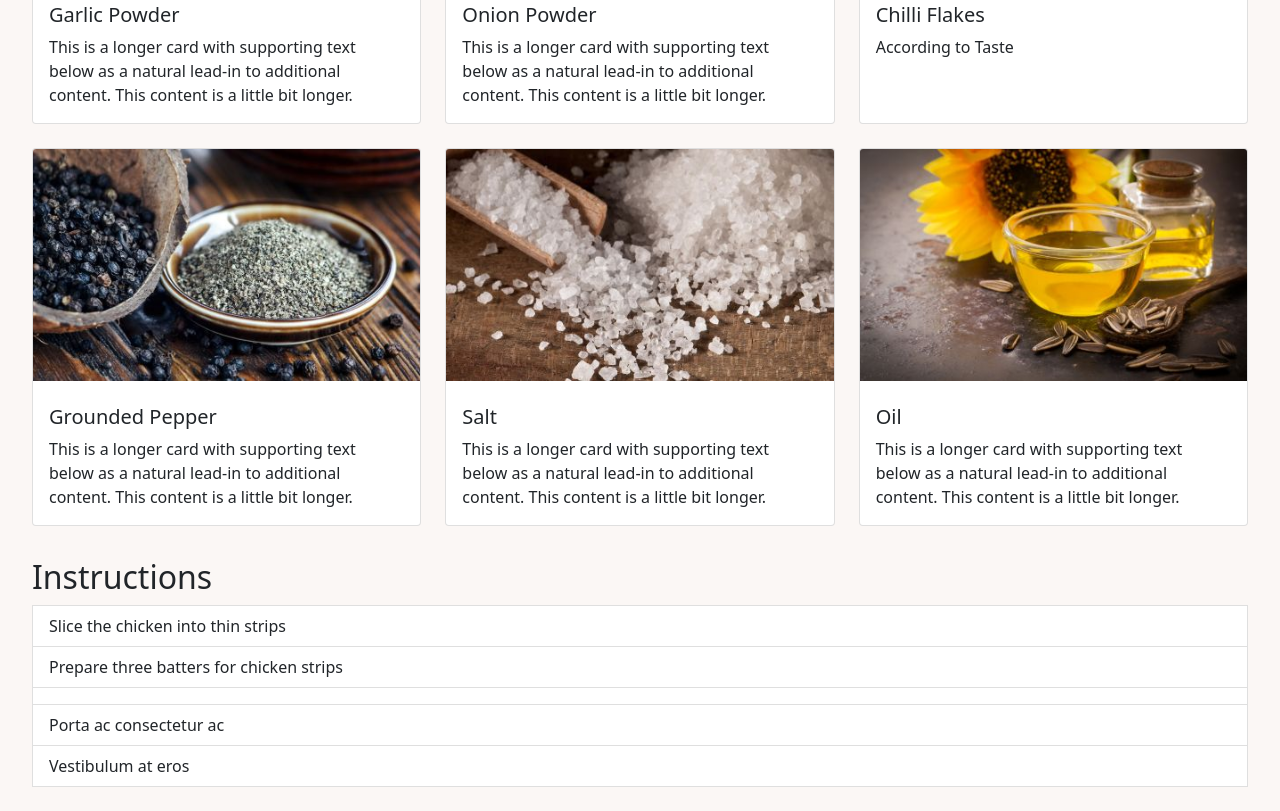
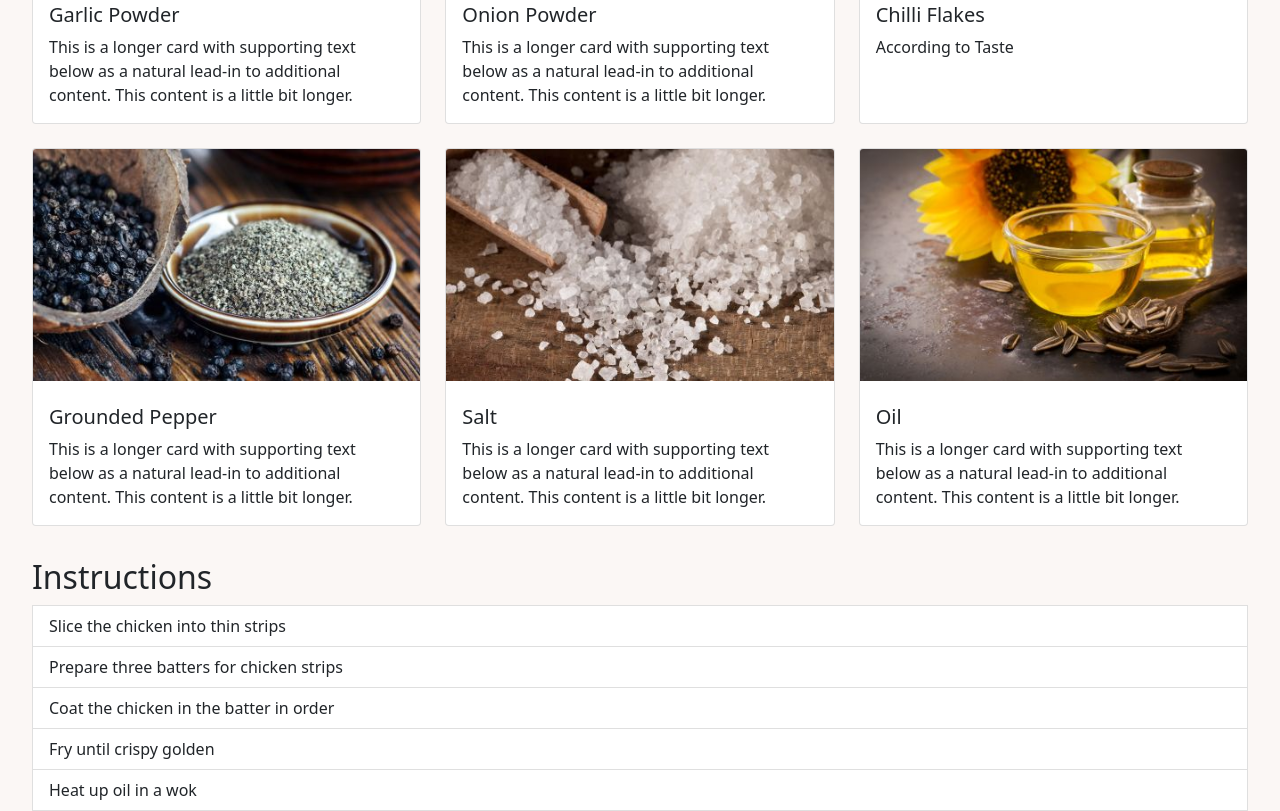
Before and after one commit to hithesh98/spicebag, a plain HTML site: page make.html in a window 1280 px wide. Shown: the part 1620-2431 px from the top of the page. Before the commit the page ends 2407 px from the top, so only its background shows below. Drawn offline with nearby package versions, Linux system fonts and the light colour scheme.

Commit message:
instruction chicken

```diff
--- a/make.html
+++ b/make.html
@@ -218,9 +218,9 @@
             <h2>Instructions</h2>
                 <li class="list-group-item">Slice the chicken into thin strips</li>
                 <li class="list-group-item">Prepare three batters for chicken strips</li>
-                <li class="list-group-item"></li>
-                <li class="list-group-item">Porta ac consectetur ac</li>
-                <li class="list-group-item">Vestibulum at eros</li>
+                <li class="list-group-item">Coat the chicken in the batter in order</li>
+                <li class="list-group-item">Fry until crispy golden</li>
+                <li class="list-group-item">Heat up oil in a wok</li>
             </ul>
         </div>
     <script src="https://cdn.jsdelivr.net/npm/bootstrap@5.0.0-beta1/dist/js/bootstrap.bundle.min.js" integrity="sha384-ygbV9kiqUc6oa4msXn9868pTtWMgiQaeYH7/t7LECLbyPA2x65Kgf80OJFdroafW" crossorigin="anonymous"></script>
```
